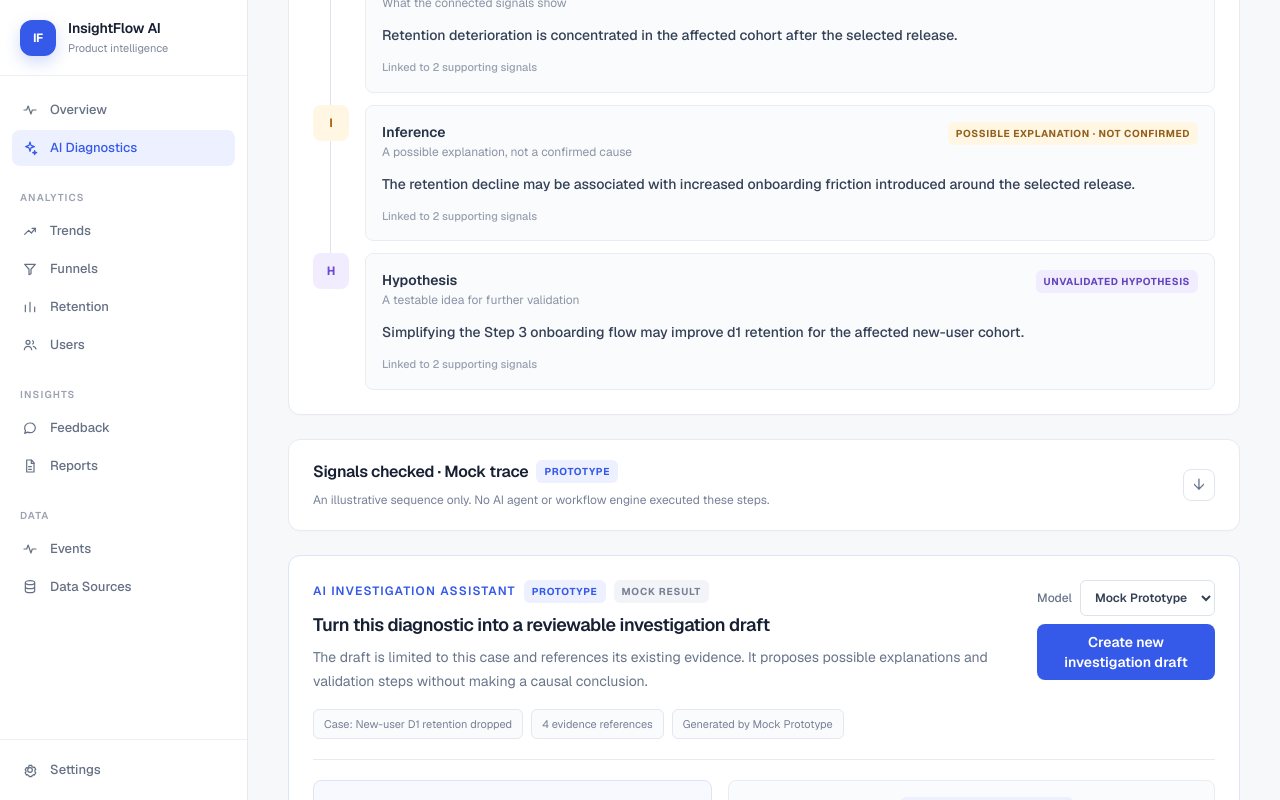
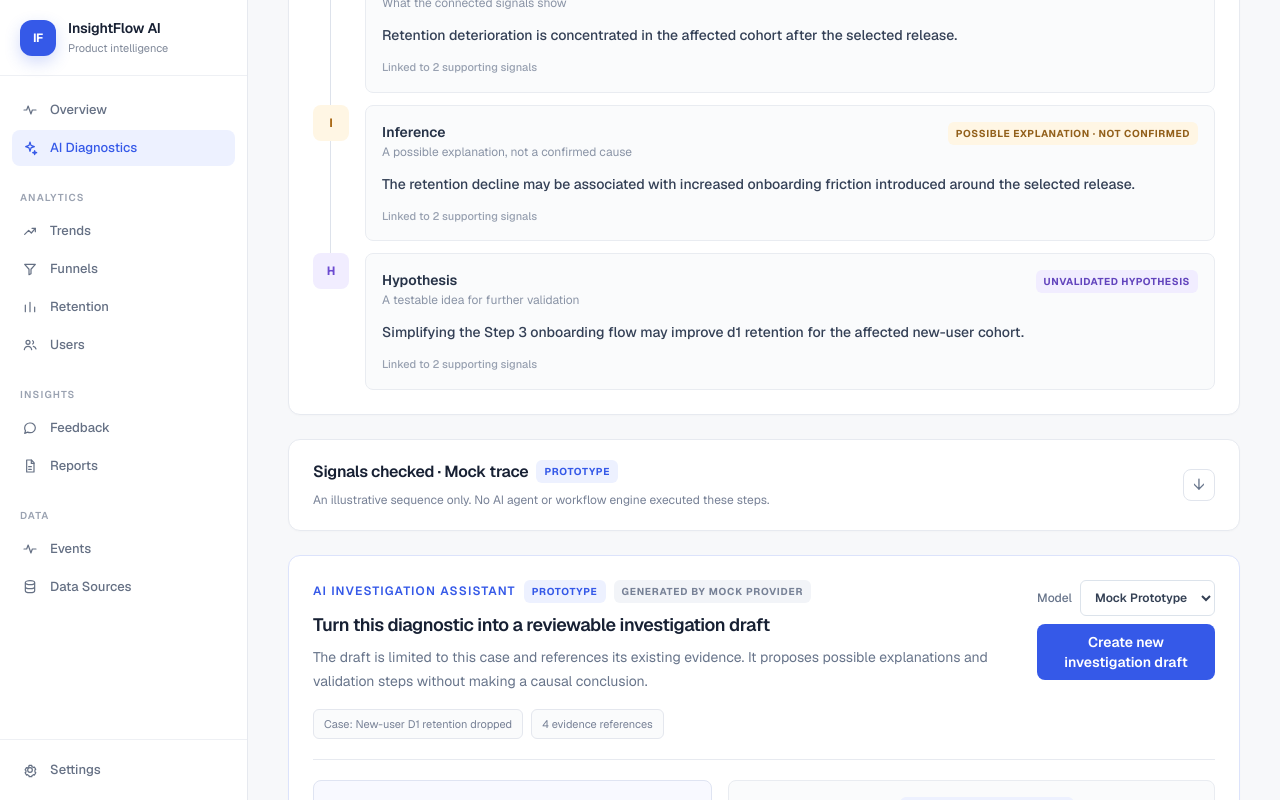
Before and after one commit to Renshuxian-ai/insightflow-ai, a Next.js app: page /ai-diagnostics/new-user-d1-retention-drop in a window 1280 px wide. Both pictures are taken after a click on the button "Create investigation draft". Shown: the part 1317-2117 px from the top of the page. Built offline with nearby package versions, Linux system fonts and the light colour scheme.

Commit message:
refactor: decouple AI model identity from provider logic

```diff
--- a/src/components/diagnostics/investigation-assistant.tsx
+++ b/src/components/diagnostics/investigation-assistant.tsx
@@ -4,6 +4,7 @@ import { useState } from "react";
 
 import {
   defaultInvestigationModelId,
+  getInvestigationModel,
   isInvestigationModelId,
 } from "@/lib/ai/model-registry";
 import { parseInvestigationResult } from "@/lib/ai/output-schema";
@@ -63,10 +64,14 @@ export function InvestigationAssistant({
   const [validationPlan, setValidationPlan] = useState<ValidationPlan | null>(null);
   const [reviewError, setReviewError] = useState<string | null>(null);
   const workflowRegionId = result ? `investigation-workflow-${result.id}` : undefined;
-  const usedModel = models.find((model) => model.id === usedModelId);
-  const generationLabel = usedModel
-    ? `Generated by ${usedModel.label}`
-    : "Choose a model to create a draft";
+  const usedModel = usedModelId ? getInvestigationModel(usedModelId) : null;
+  const generationTypeLabel =
+    usedModel && usedModel.providerId !== "mock" ? "AI Generated" : "Prototype";
+  const generationSourceLabel = usedModel
+    ? usedModel.providerId === "mock"
+      ? "Generated by Mock Provider"
+      : `Generated by ${usedModel.label}`
+    : null;
 
   const validationOptions = result
     ? validationPlanTemplates.flatMap((template) => {
@@ -263,11 +268,13 @@ export function InvestigationAssistant({
               AI Investigation Assistant
             </p>
             <span className="rounded-md bg-[#edf1ff] px-2 py-1 text-[10px] font-bold uppercase tracking-[0.08em] text-[#3559e8]">
-              Prototype
+              {generationTypeLabel}
             </span>
-            <span className="rounded-md bg-[#f2f4f8] px-2 py-1 text-[10px] font-bold uppercase tracking-[0.08em] text-[#778196]">
-              Mock result
-            </span>
+            {generationSourceLabel ? (
+              <span className="rounded-md bg-[#f2f4f8] px-2 py-1 text-[10px] font-bold uppercase tracking-[0.08em] text-[#778196]">
+                {generationSourceLabel}
+              </span>
+            ) : null}
           </div>
           <h2
             id="investigation-assistant-title"
@@ -328,9 +335,6 @@ export function InvestigationAssistant({
             ? `${result.evidenceUsed.length} evidence references`
             : `${diagnosticCase.evidence.behaviorSignals.length + diagnosticCase.evidence.feedbackSignals.length} evidence signals`}
         </span>
-        <span className="rounded-md border border-[#e4e7ee] bg-[#fafbfc] px-2.5 py-1.5">
-          {generationLabel}
-        </span>
       </div>
 
       {isGenerating ? (
--- a/src/lib/ai/providers/deepseek-provider.ts
+++ b/src/lib/ai/providers/deepseek-provider.ts
@@ -81,13 +81,13 @@ export const deepSeekInvestigationProvider: InvestigationProvider = {
 
     return {
       ...generatedValue,
-      id: `investigation-${diagnosticCase.id}-deepseek-v3`,
+      id: `investigation-${diagnosticCase.id}-${model.id}`,
       diagnosticCaseId: diagnosticCase.id,
       source: "deepseek",
       status: "generated-draft",
       workingHypothesis: {
         ...generatedHypothesis,
-        id: `hypothesis-${diagnosticCase.id}-deepseek-v3`,
+        id: `hypothesis-${diagnosticCase.id}-${model.id}`,
         status: "unvalidated",
       },
     };
```
